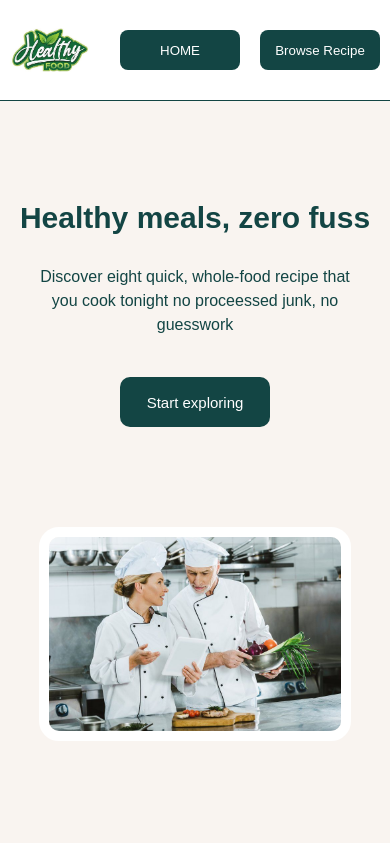
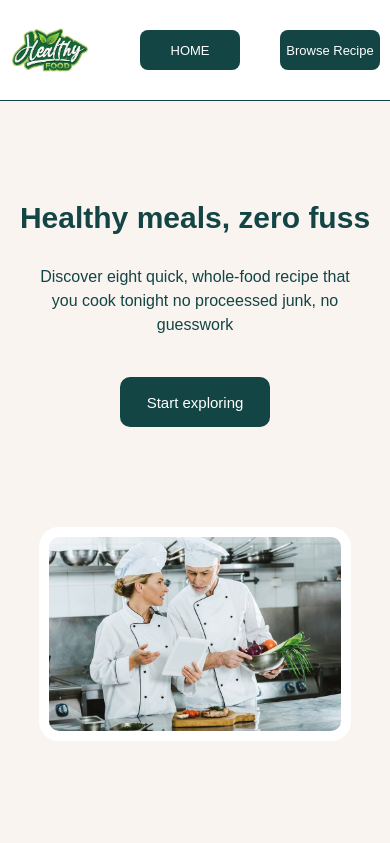
Before and after one commit to Bigoluwagentle/Abdulmalik-recipe, a React (Create React App) app: page / in a window 390 px wide. Shown: the top 843 px of the page. Built offline with nearby package versions, Linux system fonts and the light colour scheme.

Commit message:
Initial commit

```diff
--- a/src/components/Header.css
+++ b/src/components/Header.css
@@ -48,8 +48,9 @@
                 display: inline-block;
             }
             button{
-                min-width: 120px;
+                min-width: 100px;
                 min-height: 40px;
+                font-size: 13px;
                 + button{
                     margin-right: 10px;
                 }
```
